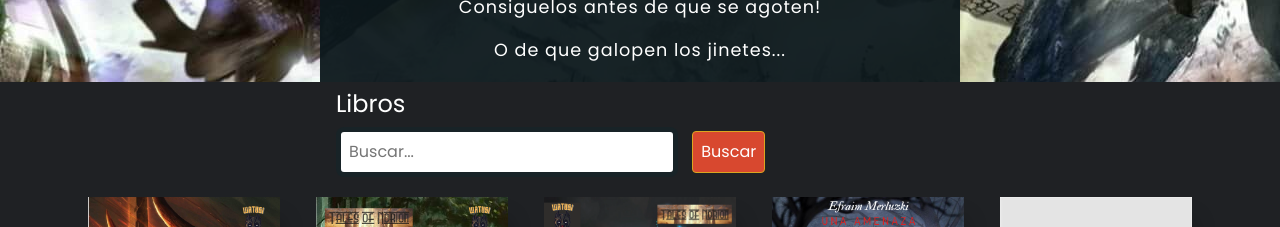
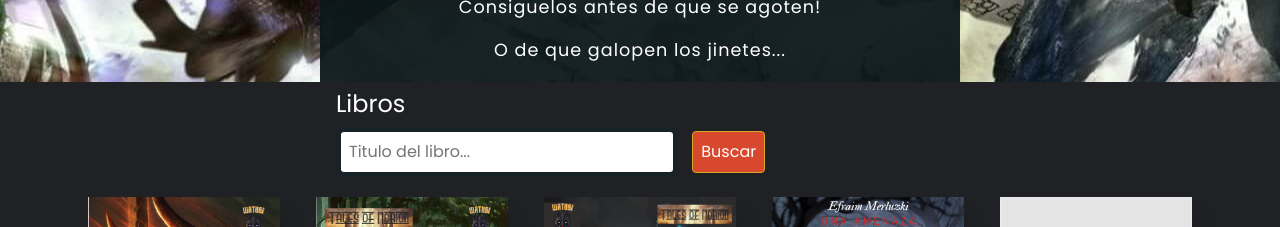
Before and after one commit to Agus-Natalio/proyecto-coder-JS, a website: page index.html in a window 1280 px wide. Shown: the part 820-1047 px from the top of the page. Drawn offline with nearby package versions, Linux system fonts and the light colour scheme.

Commit message:
Pequeño cambio a la barra del search

```diff
--- a/index.html
+++ b/index.html
@@ -98,7 +98,7 @@
       <section class="main__books">
         <h2>Libros</h2>
         <div class="main__books__search">
-          <input id="search" class="main__books__search__txt" type="text" placeholder="Buscar...">
+          <input id="search" class="main__books__search__txt" type="text" placeholder="Titulo del libro...">
           <button class="main__books__search__btn" type="submit">Buscar</button>
           </div>
         </div>
```
